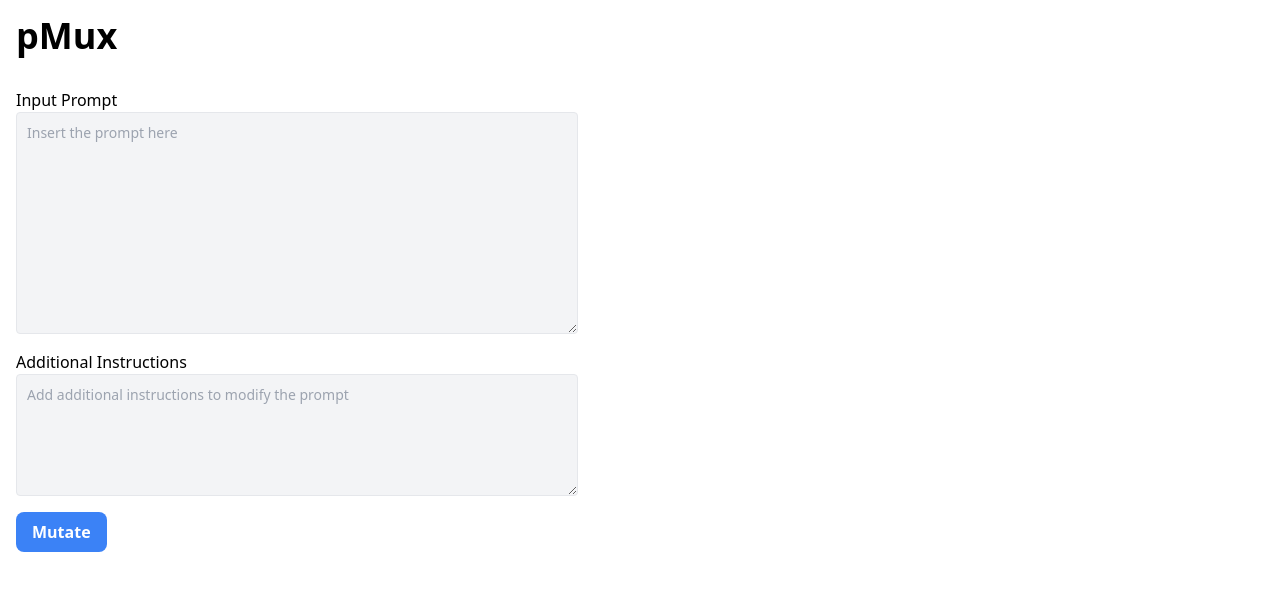
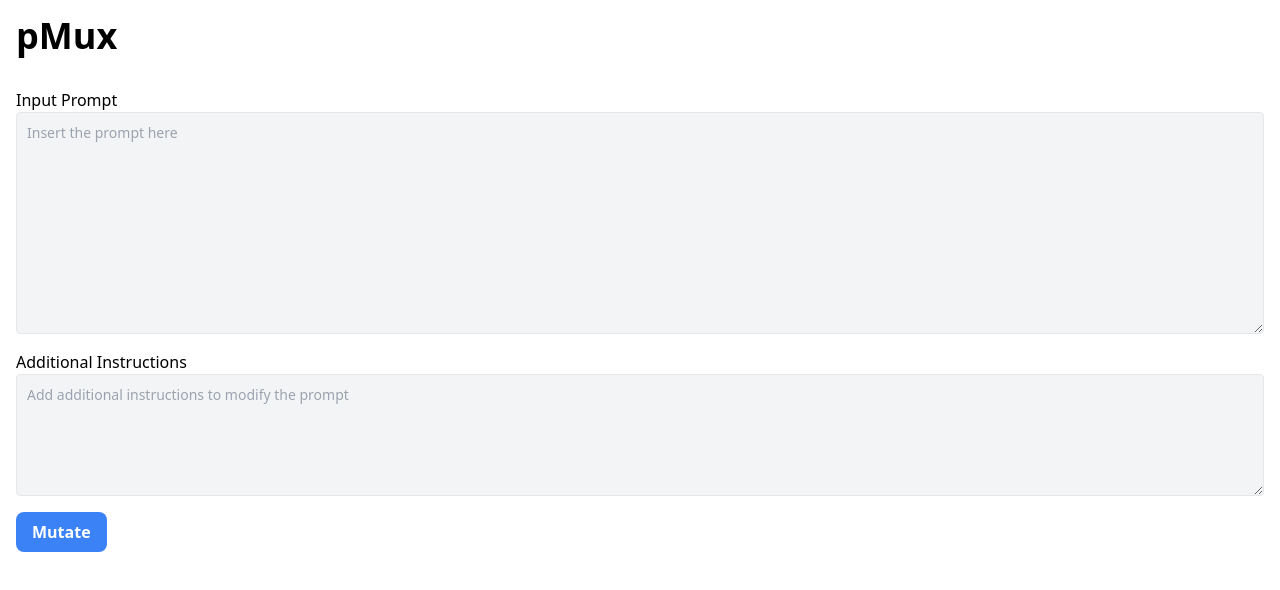
Before and after one commit to sincethestudy/kp_hack, a SvelteKit app in the folder my-app/: page / in a window 1280 px wide. Shown: the top 590 px of the page. Built offline with nearby package versions, Linux system fonts and the light colour scheme.

Commit message:
animation width, var styling

```diff
--- a/my-app/src/routes/+page.svelte
+++ b/my-app/src/routes/+page.svelte
@@ -21,7 +21,7 @@
 <div class="h-full p-4 space-y-8">
   <h1 class="text-4xl font-bold">pMux</h1>
   <div class="flex flex-row h-full space-x-4">
-    <div class="left-side w-[45%] h-full space-y-4">
+    <div class="h-full space-y-4 left-side {mutated ? 'collapsed' : ''} ">
       <div>
         <label for="userPrompt">Input Prompt</label>
         <textarea
@@ -35,12 +35,19 @@
         {#if promptVariables}
           <h3>Prompt Variables</h3>
           {#each promptVariables as v, i}
-            <div class="flex flex-row items-center justify-start">
-              <label for={`input-${i}`} class="">{i}</label>
-              <input
+            <div
+              class="flex flex-col p-2.5 items-start justify-start gap-1 bg-gray-100 rounded"
+            >
+              <label for={`input-${i}`} class="text-blue-400"
+                >{"{ " + i + " }"}</label
+              >
+              <textarea
+                rows="4"
                 id={`input-${i}`}
+                type="text"
                 bind:value={dataVariables[i]}
-                class="border border-gray-500 rounded input"
+                placeholder="Variable data"
+                class="block w-full text-sm text-gray-900 border p-2.5 rounded bg-inherit focus:ring-blue-300"
               />
             </div>
           {/each}
@@ -81,8 +88,11 @@
 </div>
 
 <style>
-  .left-side * {
-    transition: flex 1s ease-in-out;
-    transform-origin: top left;
+  .left-side {
+    transition: width 0.3s ease-in;
+    width: 100%;
+  }
+  .left-side.collapsed {
+    width: 30%;
   }
 </style>
```
